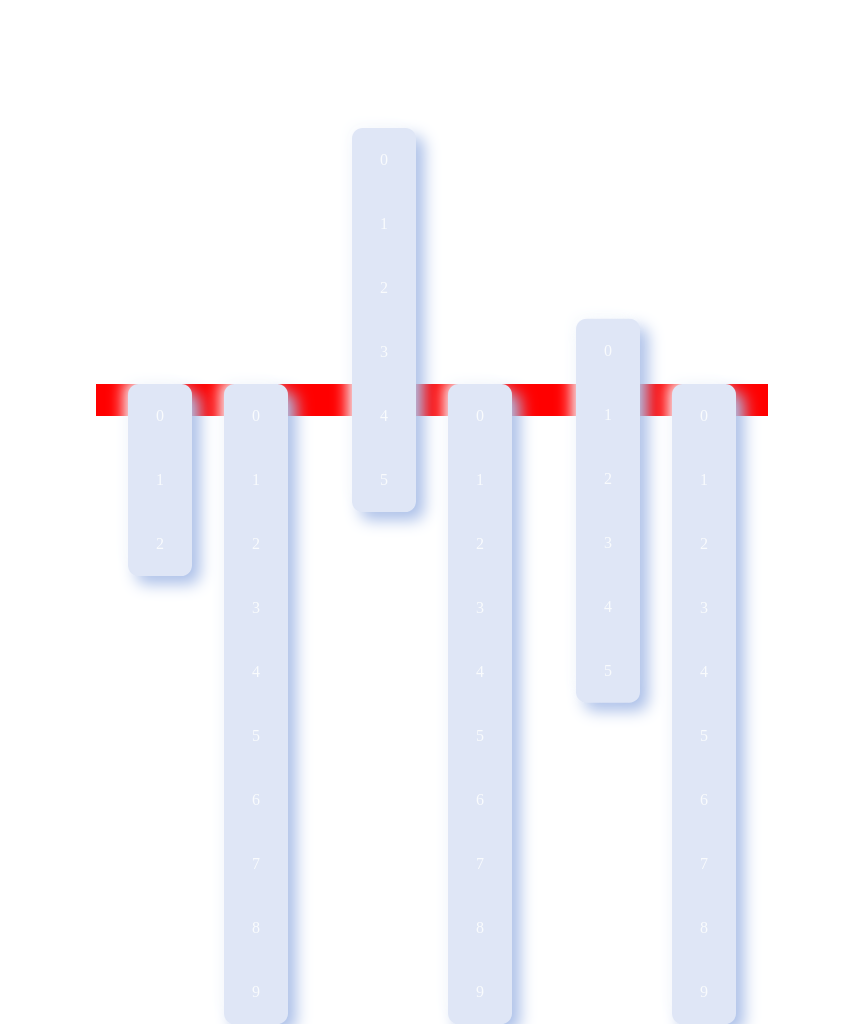
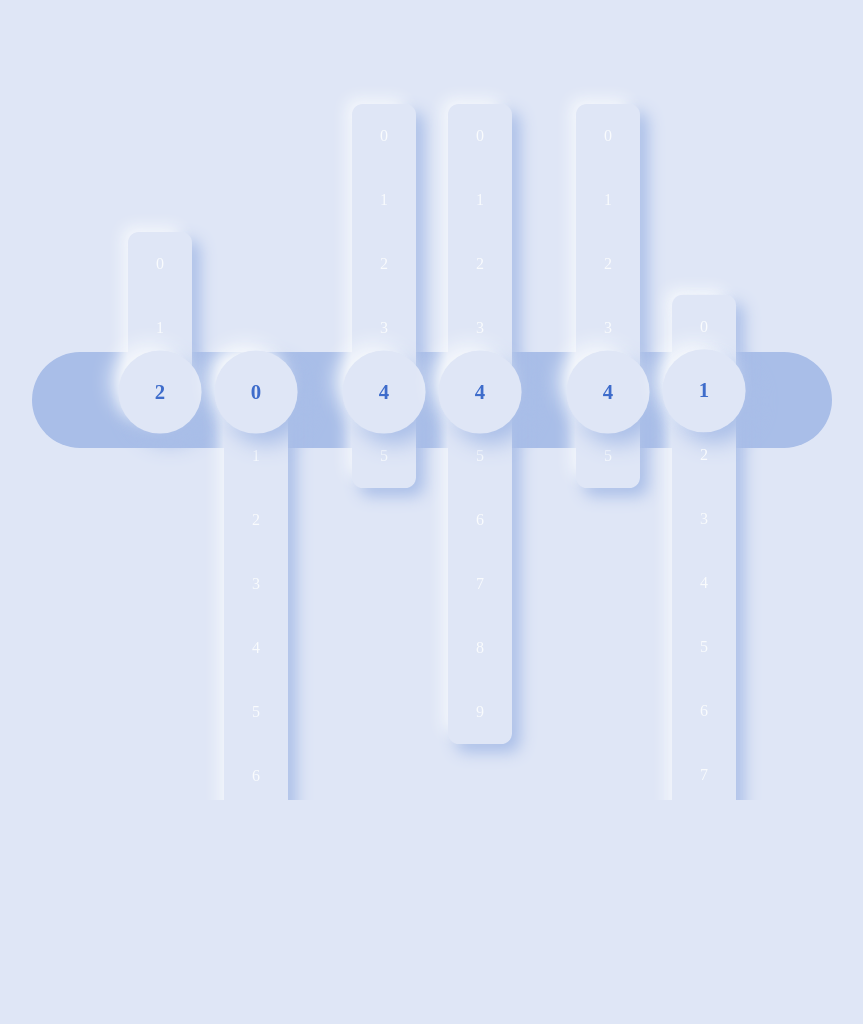
Before and after one commit to dornelesfernando/Materiais, a plain HTML site: page Clock Neu Times/index.html in a window 1280 px wide. Shown: the whole page, without its empty margins (208-1071 px from the left). After the commit the page ends 800 px from the top, so only its background shows below. Drawn offline with Linux system fonts and the light colour scheme.

Commit message:
error resolved and project completed

```diff
--- a/Clock Neu Times/main.js
+++ b/Clock Neu Times/main.js
@@ -13,14 +13,14 @@ function caracterSlider(caracter, number){
     let d1 = Math.floor(number / 10);
     let d2 = number % 10;
 
+    caracteres[caracter + 1].style.transform = `translateY(${d2 * -mumberSize}vmin)`;
+    highlight(caracter + 1, d2);
     caracteres[caracter].style.transform = `translateY(${d1 * -mumberSize}vmin)`;
     highlight(caracter, d1);
-    caracteres[caracter].style.transform = `translateY(${d2 * -mumberSize}vmin)`;
-    highlight(caracter + 1, d2);
 }
 
 setInterval(() => {
-    const data = new Date;
+    const data = new Date();
     const hour = data.getHours();
     const minute = data.getMinutes();
     const second = data.getSeconds();
--- a/Clock Neu Times/style.css
+++ b/Clock Neu Times/style.css
@@ -4,8 +4,9 @@
 }
 
 html, body {
-    background-color: #fff;
+    background-color: #dfe6f6;
     height: 100vh;
+    overflow: hidden;
     display: grid;
     place-content: center;
 }
@@ -14,10 +15,11 @@ html, body {
     display: grid;
     grid-template-columns: repeat(3, 1fr);
     grid-gap: 8vmin;
-    height: 4vmin;
+    height: 10vmin;
     position: relative;
-    padding: 0 4vmin;
-    background-color: red;
+    padding: 1vmin 12vmin;
+    background-color: #a9bee8;
+    border-radius: 8vmin;
 }
 
 .hour, .minute, .second{
@@ -46,7 +48,7 @@ html, body {
     border-radius: 50%;
 }
 
-.number .pop {
+.pop {
     color: #3e6ccb;
     font-weight: bold;
     transform: scale(1.3);
```
